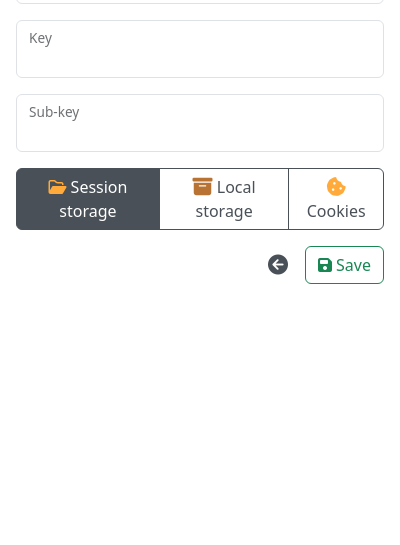
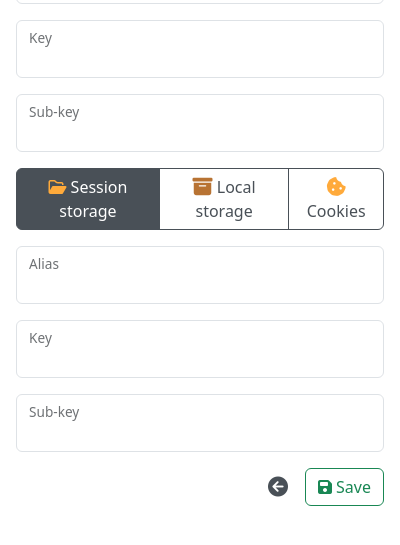
Before and after one commit to Room-Elephant/extension-chrome-key-retriever, a browser extension: page src/popup.html in a window 400 px wide. Both pictures are taken after a click on the button "Add key". Shown: the part 147-692 px from the top of the page. Drawn offline with Linux system fonts and the light colour scheme.

```diff
--- a/src/components.js
+++ b/src/components.js
@@ -119,6 +119,7 @@
         disabled,
         onClick: (element) => onClick(itemId, element),
       });
+
       if (separator) liItem.appendChild(newSeparator());
       liItem.appendChild(option);
       return liItem;
--- a/src/items.js
+++ b/src/items.js
@@ -104,7 +104,6 @@
         disabled: false,
         onClick: actions.deleteFnc,
         separator: true,
-
       },
     ];
     return components.newDropdown({ options });
--- a/src/popup.html
+++ b/src/popup.html
@@ -94,6 +94,30 @@
               </div>
             </div>
           </div>
+          <div class="form-floating mb-3">
+            <input
+              id="alias"
+              type="text"
+              class="form-control"
+              name="alias"
+              required
+            />
+            <label for="alias" class="form-label">Alias</label>
+          </div>
+          <div class="form-floating mb-3">
+            <input
+              id="key"
+              type="text"
+              class="form-control"
+              name="key"
+              required
+            />
+            <label for="key" class="form-label">Key</label>
+          </div>
+          <div class="form-floating mb-3">
+            <input id="subKey" type="text" class="form-control" name="subKey" />
+            <label for="subKey" class="form-label">Sub-key</label>
+          </div>
         </form>
       </div>
     </section>
```
